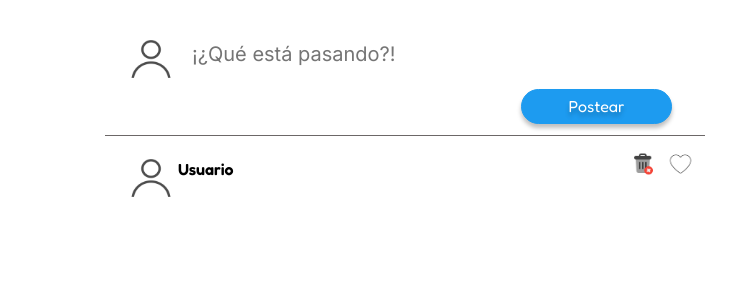
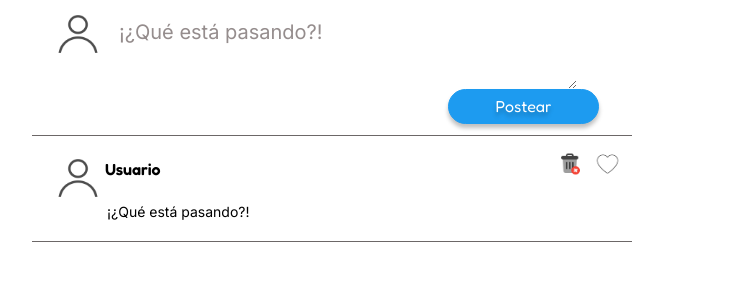
Before and after one commit to Bea-ro/fake-twitter, an Angular app: page / in a window 1280 px wide. Both pictures are taken after a click on the button "Postear". Shown: the top 300 px of the page, without its empty margins (308-1044 px from the left). Built offline with nearby package versions, Linux system fonts and the light colour scheme.

Commit message:
replace input by textarea

```diff
--- a/src/app/app.component.css
+++ b/src/app/app.component.css
@@ -2,6 +2,5 @@
   display: flex;
   flex-direction: column;
   width: 600px;
-  margin: 0 0 0 405px;
   height: 778px;
 }
--- a/src/app/shared/components/tweet-input/tweet-input.component.css
+++ b/src/app/shared/components/tweet-input/tweet-input.component.css
@@ -1,14 +1,13 @@
 div {
   display: flex;
-  align-items: center;
   height: 81px;
 }
 .user-icon {
   width: 54px;
   height: 52px;
-  margin: 21px 0 0 19px;
+  margin-left: 19px;
 }
-input {
+textarea {
   font-family: Inter;
   font-size: 20px;
   font-weight: 400;
@@ -16,7 +15,7 @@ input {
   line-height: 24.2px;
   border: none;
   margin: 10px 0 0 12px;
-  height: 33px;
+  width: 460px;
 }
 
 button {
--- a/src/app/shared/components/tweet-input/tweet-input.component.html
+++ b/src/app/shared/components/tweet-input/tweet-input.component.html
@@ -1,5 +1,8 @@
 <div>
   <img class="user-icon" src="../../../../assets/icons/user.png" />
-  <input type="text" placeholder="¡¿Qué está pasando?!" #newTweet />
+  <!-- <input type="text" placeholder="¡¿Qué está pasando?!" #newTweet /> -->
+  <textarea (click)="deletePrevMessage($event)" rows="3" cols="30" #newTweet>
+¡¿Qué está pasando?!</textarea
+  >
 </div>
 <button (click)="postTweet(newTweet)">Postear</button>
--- a/src/app/shared/components/tweet-input/tweet-input.component.ts
+++ b/src/app/shared/components/tweet-input/tweet-input.component.ts
@@ -11,11 +11,14 @@ import { Tweet } from '../../../models/tweet.model';
 export class TweetInputComponent {
   @Output() public tweetPosted = new EventEmitter<Tweet>();
 
-  public postTweet(input: HTMLInputElement): void {
+  public postTweet(input: HTMLTextAreaElement): void {
     this.tweetPosted.emit({
       text: input.value,
       isFav: false,
     });
-    input.value = '';
+    input.value = '¡¿Qué está pasando?!';
+  }
+  public deletePrevMessage(event: Event): void {
+    (event.target as HTMLTextAreaElement).value = '';
   }
 }
--- a/src/app/tweets-list/tweets-list.component.css
+++ b/src/app/tweets-list/tweets-list.component.css
@@ -8,3 +8,7 @@
   text-align: center;
   font-weight: 400;
 }
+.posted-tweet {
+  border-bottom: 1px solid rgba(108, 103, 103, 1);
+  padding-bottom: 20px;
+}
--- a/src/app/tweets-list/tweets-list.component.html
+++ b/src/app/tweets-list/tweets-list.component.html
@@ -4,11 +4,10 @@
 ></app-tweet-input>
 <div *ngIf="tweetsList.length > 0; else emptyList">
   <ul *ngFor="let tweet of tweetsList; let i = index">
-    <li>
+    <li class="posted-tweet">
       <app-tweet
         [tweetText]="tweet.text"
         [fav]="tweet.isFav"
-        class="posted-tweet"
         (favToggled)="toggleFavorite(i, $event)"
         (tweetDeleted)="tweetDeleted($event)"
       ></app-tweet>
--- a/src/styles.css
+++ b/src/styles.css
@@ -16,3 +16,7 @@ ul {
 li {
   list-style-type: none;
 }
+body {
+  display: flex;
+  justify-content: center;
+}
```
